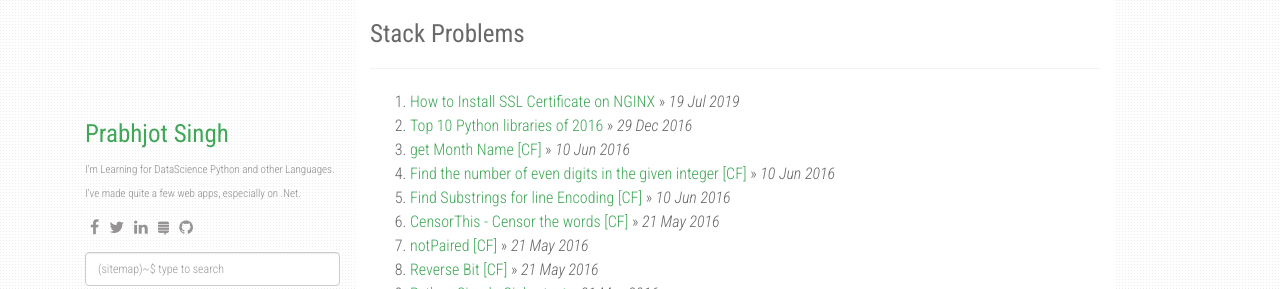
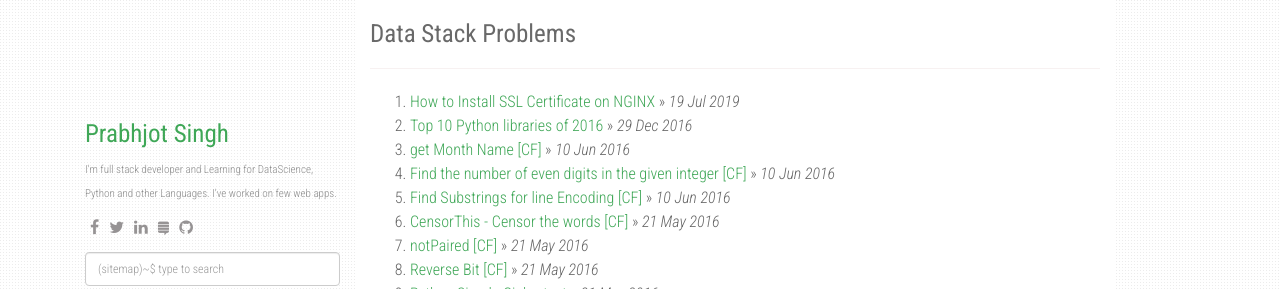
Before and after one commit to blog100/blog100.github.io, a Jekyll site: the page built from index.html, in a window 1280 px wide. Shown: the top 289 px of the page. Built offline with Jekyll 4.4.1, drawn with Linux system fonts in a browser that asks for light colours; nearby versions of some CDN libraries; the list of posts is cut into pages by our own code.

Commit message:
develop
Signed-off-by: Singh <psingh45@ms.ds.uhc.com>

```diff
--- a/_config.yml
+++ b/_config.yml
@@ -1,9 +1,9 @@
-title: Stack Problems
+title: Data Stack Problems
 description: My Personal Stack Problems
 author: Prabhjot Singh
-github: https://github.com/blog100
-about: I'm Learning for DataScience Python and other Languages. I've made quite a few web apps, especially on .Net.
-disqus_shortname: stackproblems
+github: https://blog100.github.io
+about: I'm full stack developer and Learning for DataScience, Python and other Languages. I've worked on few web apps.
+disqus_shortname: blog100-github-io
 google_analytics: UA-XXXXXXXX-Y
 
 enableTags: true
@@ -24,7 +24,7 @@ social:
     - icon: fa-stack-exchange
       link: "#"
     - icon: fa-github
-      link: "https://github.com/blog100"
+      link: "https://blog100.github.io"
 
 share:
   twitter_username: github.io
```
